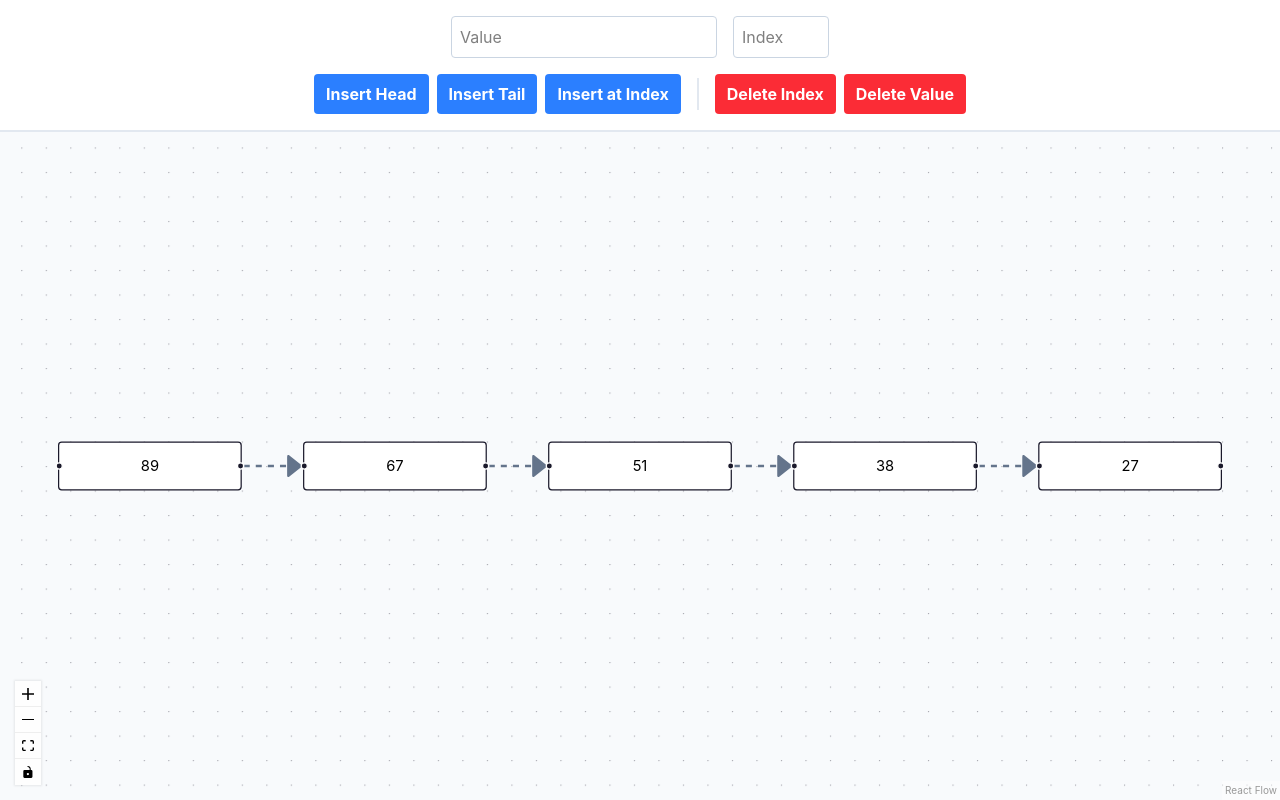
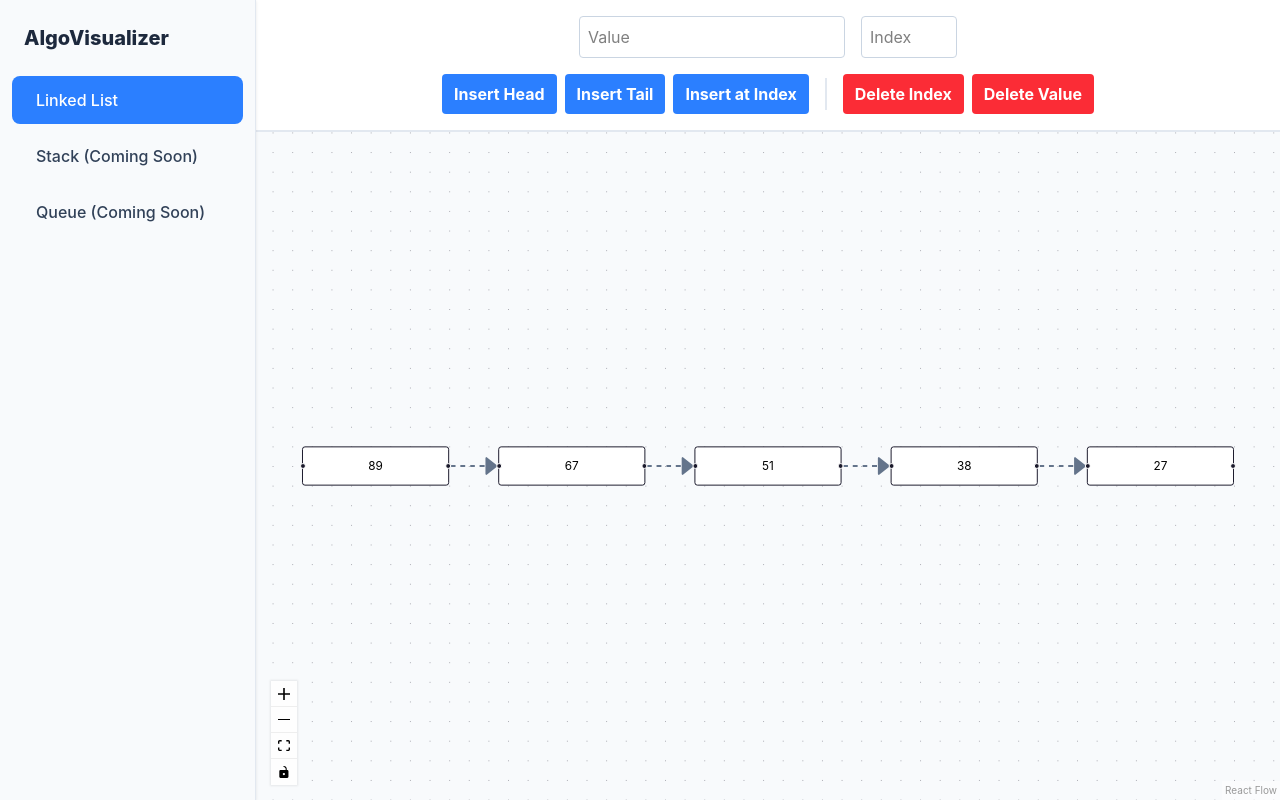
Before and after one commit to Kibbweeb/Algorithm-Visualizer, a React (Vite) app: page /linked-list in a window 1280 px wide. Built offline with nearby package versions, Linux system fonts and the light colour scheme.

Commit message:
adding sidebar for navigation

```diff
--- a/src/App.tsx
+++ b/src/App.tsx
@@ -1,10 +1,36 @@
+import { useState } from 'react';
+import Sidebar from './components/Sidebar';
 import LinkedListVisualizer from './components/visualizers/LinkedListVisualizer';
 
 export default function App() {
+  const [activeAlgorithm, setActiveAlgorithm] = useState('linked-list');
+
   return (
-    <div style={{ height: '100vh', width: '100vw' }}>
-      {/* Di masa depan, kamu bisa menambahkan menu navigasi di atas ini */}
-      <LinkedListVisualizer />
+    <div className="flex h-screen w-screen overflow-hidden bg-white">
+
+      <Sidebar
+        activeAlgorithm={activeAlgorithm}
+        setActiveAlgorithm={setActiveAlgorithm}
+      />
+
+      <div className="flex-1 h-full sm:ml-64">
+
+        {activeAlgorithm === 'linked-list' && <LinkedListVisualizer />}
+
+        {activeAlgorithm === 'stack' && (
+          <div className="flex h-full items-center justify-center text-2xl font-bold text-slate-400">
+            Halaman Stack Belum Dibuat
+          </div>
+        )}
+
+        {activeAlgorithm === 'queue' && (
+          <div className="flex h-full items-center justify-center text-2xl font-bold text-slate-400">
+            Halaman Queue Belum Dibuat
+          </div>
+        )}
+
+      </div>
+
     </div>
   );
 }
--- /dev/null
+++ b/src/components/Sidebar.tsx
@@ -0,0 +1,73 @@
+import { useState } from 'react';
+
+interface SidebarProps {
+  activeAlgorithm: string;
+  setActiveAlgorithm: (algo: string) => void;
+}
+
+export default function Sidebar({ activeAlgorithm, setActiveAlgorithm }: SidebarProps) {
+  const [isOpen, setIsOpen] = useState(false);
+
+  const menuItems = [
+    { id: 'linked-list', name: 'Linked List' },
+    { id: 'stack', name: 'Stack (Coming Soon)' },
+    { id: 'queue', name: 'Queue (Coming Soon)' },
+  ];
+
+  return (
+    <>
+      <button
+        onClick={() => setIsOpen(!isOpen)}
+        type="button"
+        className="absolute top-4 left-4 z-50 inline-flex items-center p-2 ms-3 text-sm rounded-lg sm:hidden bg-white border border-slate-200 hover:bg-slate-100 focus:outline-none focus:ring-2 focus:ring-slate-200"
+      >
+        <span className="sr-only">Open sidebar</span>
+        <svg className="w-6 h-6 text-slate-800" aria-hidden="true" fill="none" viewBox="0 0 24 24">
+          <path stroke="currentColor" strokeLinecap="round" strokeWidth="2" d="M5 7h14M5 12h14M5 17h10" />
+        </svg>
+      </button>
+
+      <aside
+        className={`fixed top-0 left-0 z-40 w-64 h-full transition-transform ${
+          isOpen ? 'translate-x-0' : '-translate-x-full'
+        } sm:translate-x-0`}
+        aria-label="Sidebar"
+      >
+        <div className="h-full px-3 py-6 overflow-y-auto bg-slate-50 border-r border-slate-200 shadow-sm">
+
+          <h2 className="mb-6 px-3 text-xl font-extrabold text-slate-800">
+            AlgoVisualizer
+          </h2>
+
+          <ul className="space-y-2 font-medium">
+            {menuItems.map((item) => (
+              <li key={item.id}>
+                <button
+                  onClick={() => {
+                    setActiveAlgorithm(item.id);
+                    setIsOpen(false);
+                  }}
+                  className={`flex w-full items-center p-3 rounded-lg transition-colors ${
+                    activeAlgorithm === item.id
+                      ? 'bg-blue-500 text-white'
+                      : 'text-slate-700 hover:bg-slate-200'
+                  }`}
+                >
+                  <span className="ms-3">{item.name}</span>
+                </button>
+              </li>
+            ))}
+          </ul>
+
+        </div>
+      </aside>
+
+      {isOpen && (
+        <div
+          onClick={() => setIsOpen(false)}
+          className="fixed inset-0 z-30 bg-black/50 sm:hidden"
+        ></div>
+      )}
+    </>
+  );
+}
```
